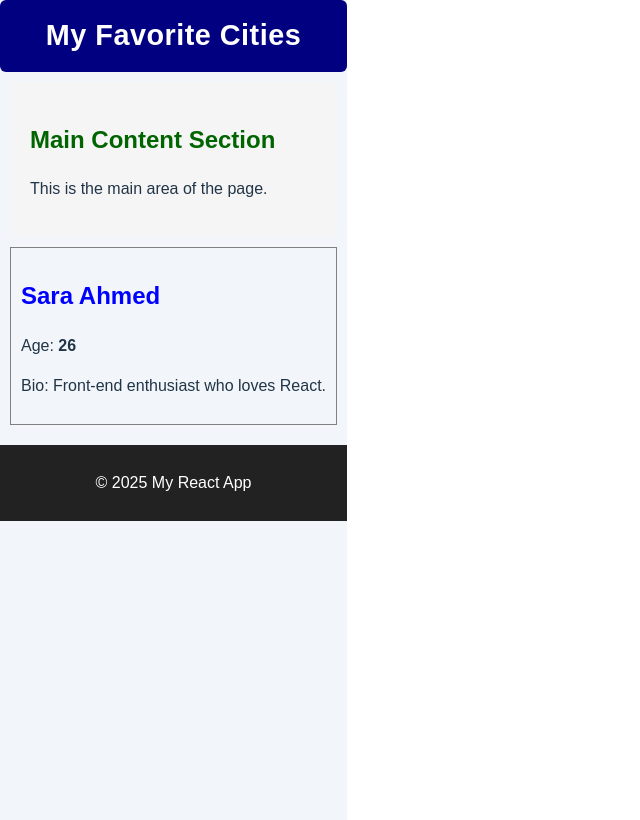
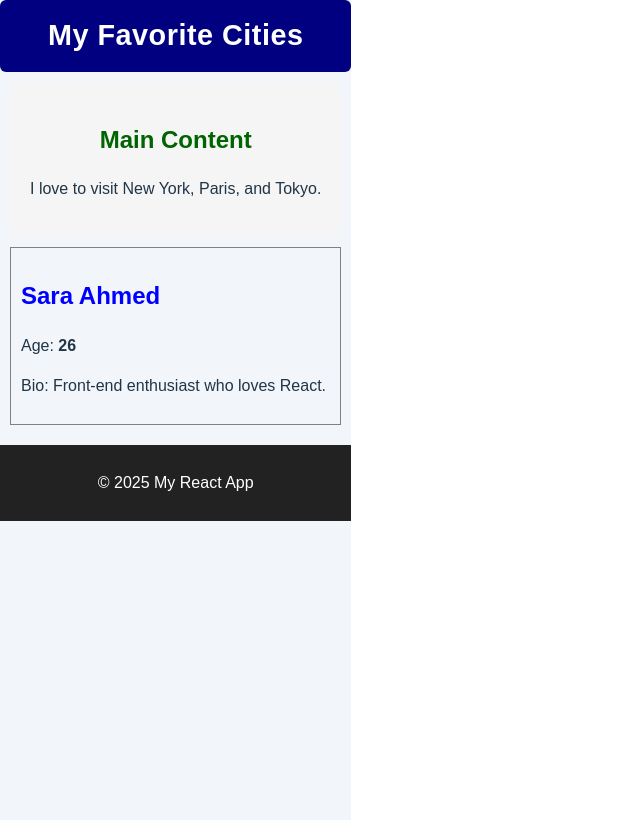
Before and after one commit to Toqa-Khalifa/alx-fe-reactjs, a React (Vite) app in the folder alx-react-app-new/: page / in a window 1280 px wide. Shown: the whole page, without its empty margins (0-640 px from the left). Built offline with nearby package versions, Linux system fonts and the light colour scheme.

Commit message:
Fix MainContent text to match required sentence

```diff
--- a/alx-react-app-new/src/components/MainContent.jsx
+++ b/alx-react-app-new/src/components/MainContent.jsx
@@ -8,10 +8,11 @@ function MainContent() {
         padding: '20px',
         margin: '10px',
         borderRadius: '8px',
+        textAlign: 'center',
       }}
     >
-      <h2 style={{ color: 'darkgreen' }}>Main Content Section</h2>
-      <p>This is the main area of the page.</p>
+      <h2 style={{ color: 'darkgreen' }}>Main Content</h2>
+      <p>I love to visit New York, Paris, and Tokyo.</p>
     </main>
   );
 }
```
